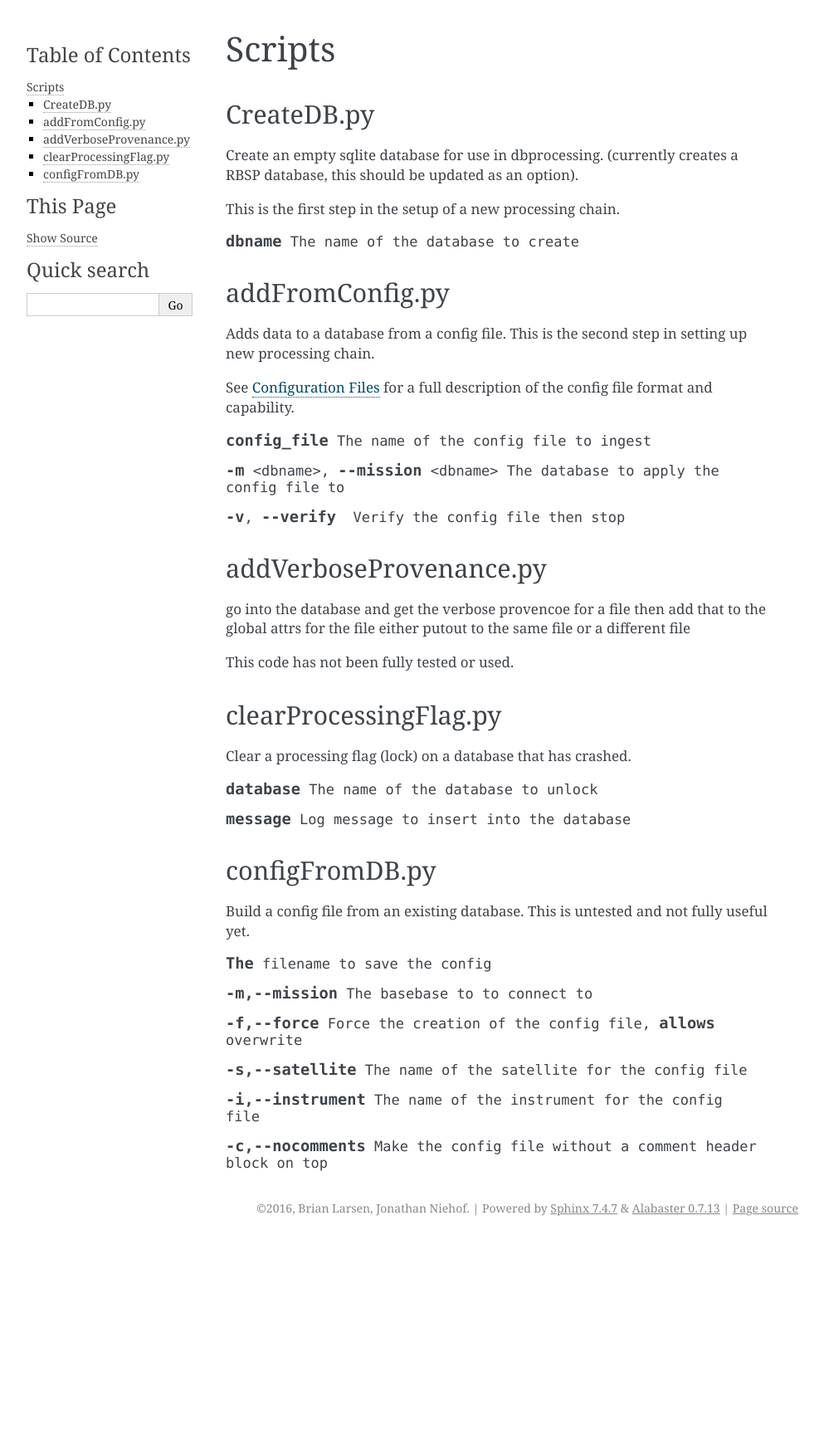
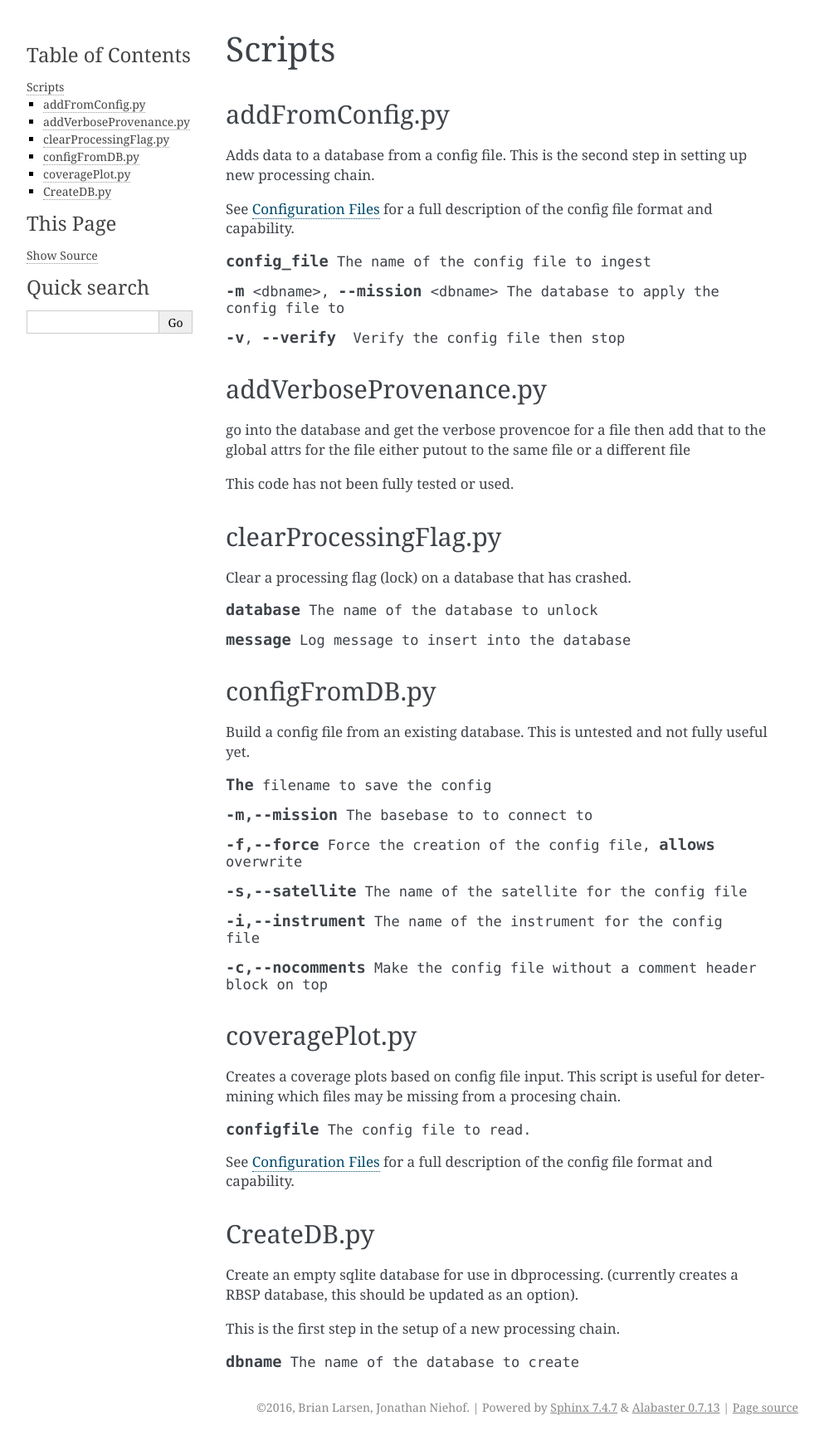
Before and after one commit to spacepy/dbprocessing, a Sphinx documentation site: the page built from sphinx/source/scripts.rst, in a window 1280 px wide. Shown: the whole page at 83% size, without its empty margins (148-1141 px from the left). Built offline with Sphinx 7.4.7, drawn with Linux system fonts in a browser that asks for light colours; formulas are drawn with MathJax 3; before the commit the page ends 1495 px from its top, so only the background shows below that.

Commit message:
sphinx: additional documentation

```diff
--- a/sphinx/source/scripts.rst
+++ b/sphinx/source/scripts.rst
@@ -55,3 +46,25 @@ fully useful yet.
 .. option:: -s,--satellite The name of the satellite for the config file
 .. option:: -i,--instrument The name of the instrument for the config file
 .. option:: -c,--nocomments Make the config file without a comment header block on top
+
+coveragePlot.py
+---------------
+
+Creates a coverage plots based on config file input. This script is useful for
+determining which files may be missing from a procesing chain.
+
+.. option:: configfile The config file to read.
+
+See :doc:`ConfigurationFiles` for a full description of the config file
+format and capability.
+
+
+CreateDB.py
+-----------
+
+Create an empty sqlite database for use in dbprocessing.
+(currently creates a RBSP database, this should be updated as an option).
+
+This is the first step in the setup of a new processing chain.
+
+.. option:: dbname The name of the database to create
```
Also changed, not shown: other parts of sphinx/source/scripts.rst (+0 -9 lines), sphinx/source/ConfigurationFiles.rst (+75 -0 lines), 1 other file.
